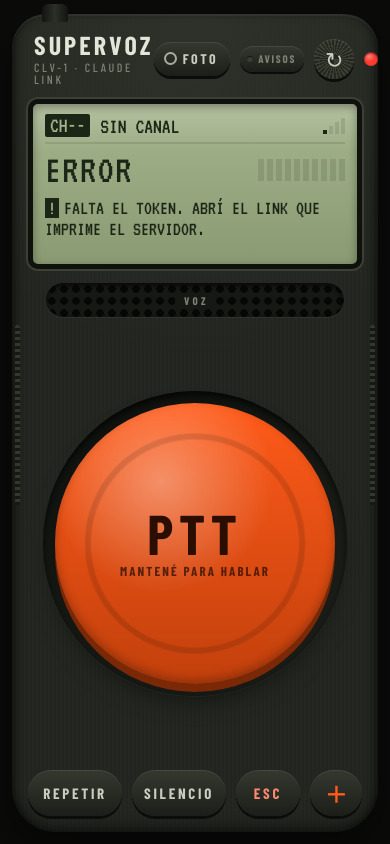
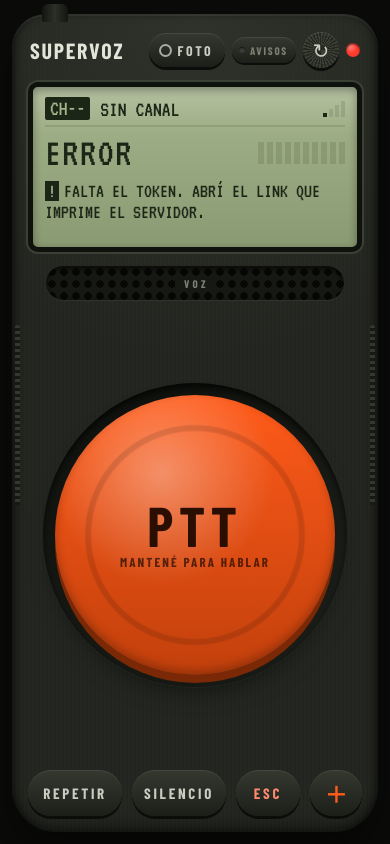
Before and after one commit to bunkerapps/walkie-code, a website: page public/index.html in a window 390 px wide. Drawn offline with nearby package versions, Linux system fonts and the light colour scheme; a web font is replaced by a local one.

Commit message:
La placa superior entra en un iPhone con FOTO y AVISOS
Co-Authored-By: Claude Opus 5 <noreply@anthropic.com>

```diff
--- a/public/style.css
+++ b/public/style.css
@@ -560,3 +560,13 @@ button { font: inherit; color: inherit; border: 0; background: none; cursor: poi
 @media (prefers-reduced-motion: reduce) {
   *, *::before, *::after { animation: none !important; transition: none !important; }
 }
+
+/* Con FOTO, AVISOS, la perilla y la luz, la placa no entra en un iPhone: el subtítulo se va. */
+.brand-model { white-space: nowrap; }
+@media (max-width: 440px) {
+  .brand-model { display: none; }
+  .faceplate { padding: 0 2px; }
+  .faceplate-right { gap: 7px; }
+  .brand-name { font-size: 22px; letter-spacing: 0.08em; }
+  .knob { width: 36px; height: 36px; font-size: 20px; }
+}
```
